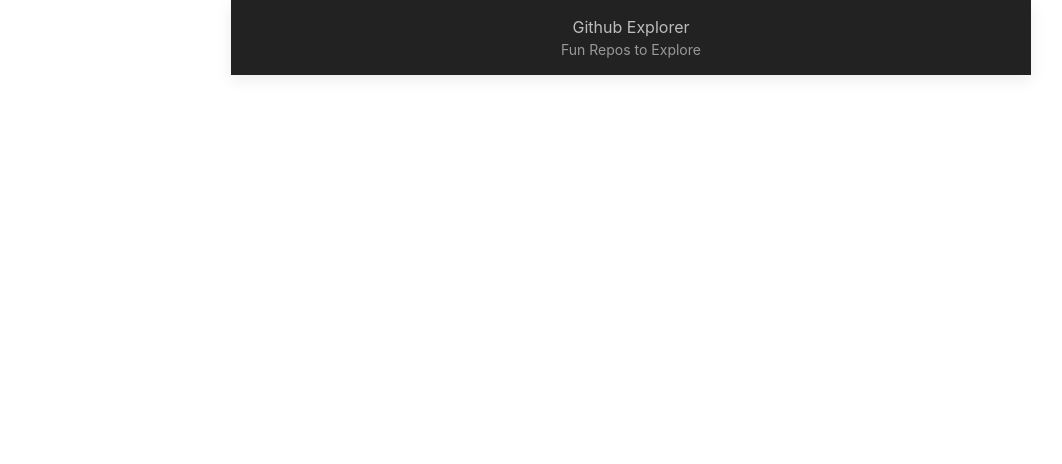
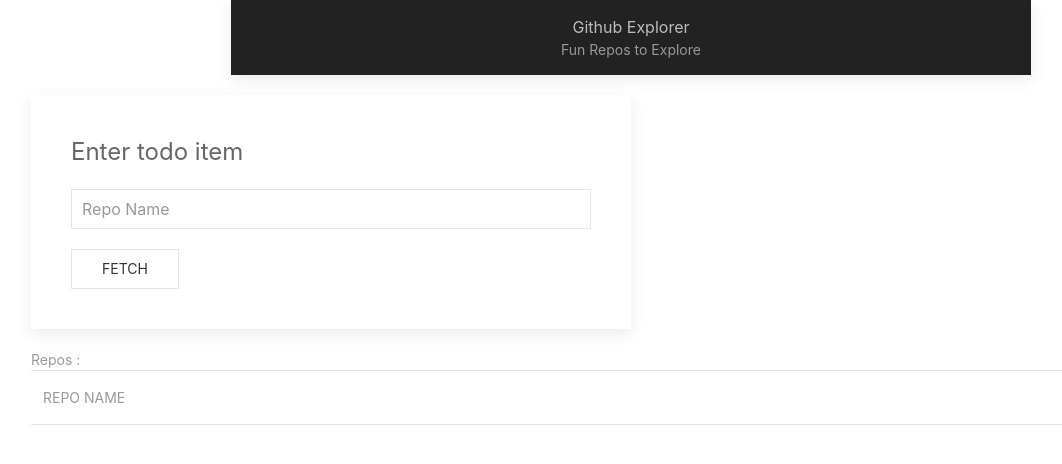
Before and after one commit to wit-hdip-comp-sci-2020/github-explorer-lab, a plain HTML site: page index.html in a window 1280 px wide. Shown: the whole page, without its empty margins (9-1071 px from the left). Drawn offline with nearby package versions, Linux system fonts and the light colour scheme.

Commit message:
fetch form + table

```diff
--- a/index.html
+++ b/index.html
@@ -16,6 +16,27 @@
           <div class="uk-text-muted uk-text-small">Fun Repos to Explore</div>
         </div>
       </div>
+      <div class="uk-width-1-2@m uk-card uk-card-default uk-padding">
+        <fieldset class="uk-fieldset">
+          <legend class="uk-legend">Enter todo item</legend>
+          <div class="uk-margin">
+            <input id="repo-id" class="uk-input" type="text" placeholder="Repo Name">
+          </div>
+        </fieldset>
+        <button onClick="fetchRepos()" id="add-btn" class="uk-button uk-button-default">Fetch</button>
+      </div>
+      <table id="todo-table" class="uk-table uk-table-divider">
+        <caption> Repos :</caption>
+        <thead>
+          <tr>
+            <th>Repo Name</th>
+          </tr>
+        </thead>
+        <tbody>
+          <tr></tr>
+        </tbody>
+      </table>
     </div>
+    <script src="explorer.js" type="text/javascript"></script>
   </body>
 </html>
```
